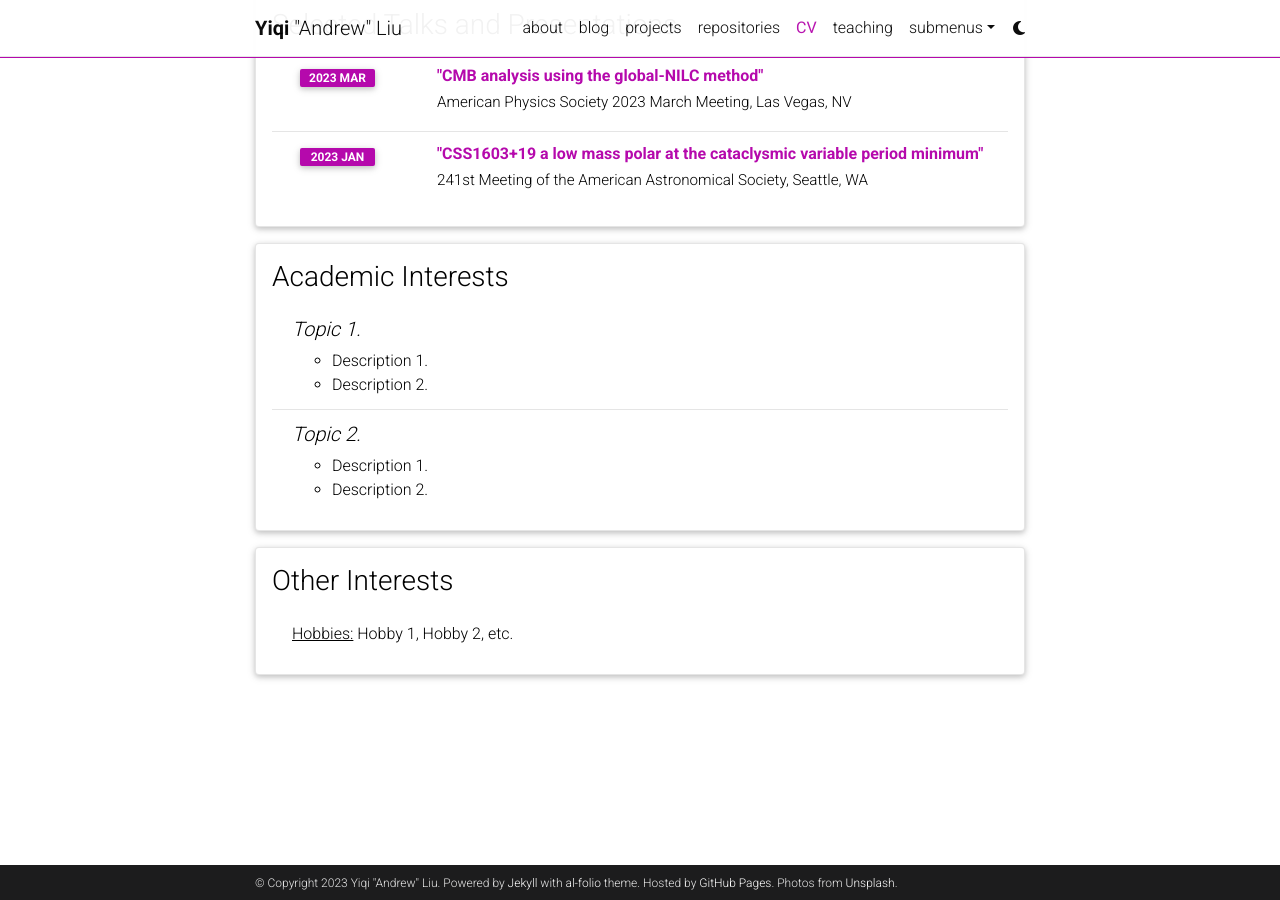
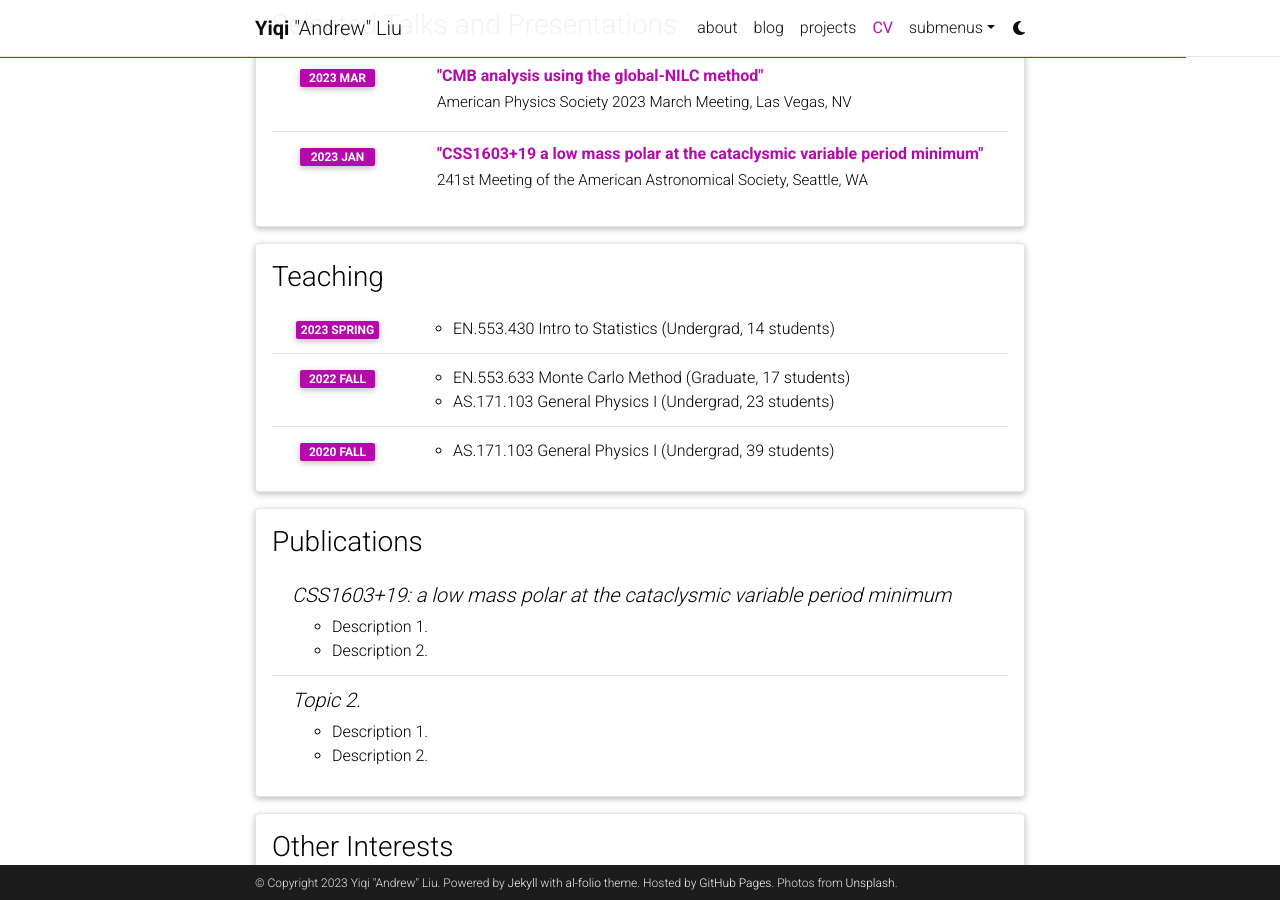
Before and after one commit to liuyiqiandrew/liuyiqiandrew.github.io, a Jekyll site: the page built from _pages/cv.md, in a window 1280 px wide and 900 px high, scrolled down 1875 px. Built offline with Jekyll 4.4.1, drawn with Linux system fonts in a browser that asks for light colours; comment, search, counter and statistics services are not loaded; a style sheet for code colours, icons or effects is not loaded.

Commit message:
update cv

```diff
--- a/_data/cv.yml
+++ b/_data/cv.yml
@@ -75,10 +75,24 @@
       year: 2023 jan
       institution: 241st Meeting of the American Astronomical Society, Seattle, WA
 
-- title: Academic Interests
+- title: Teaching
+  type: time_table
+  contents:
+    - year: 2023 spring
+      items:
+        - "EN.553.430 Intro to Statistics (Undergrad, 14 students)"
+    - year: 2022 fall
+      items:
+        - "EN.553.633 Monte Carlo Method (Graduate, 17 students)"
+        - "AS.171.103 General Physics I (Undergrad, 23 students)"
+    - year: 2020 fall
+      items:
+        - "AS.171.103 General Physics I (Undergrad, 39 students)"
+
+- title: Publications
   type: nested_list
   contents:
-    - title: Topic 1.
+    - title: "CSS1603+19: a low mass polar at the cataclysmic variable period minimum"
       items:
         - Description 1.
         - Description 2.
```
Also changed, not shown: _pages/repositories.md (+1 -1 lines), _pages/teaching.md (+1 -1 lines).
